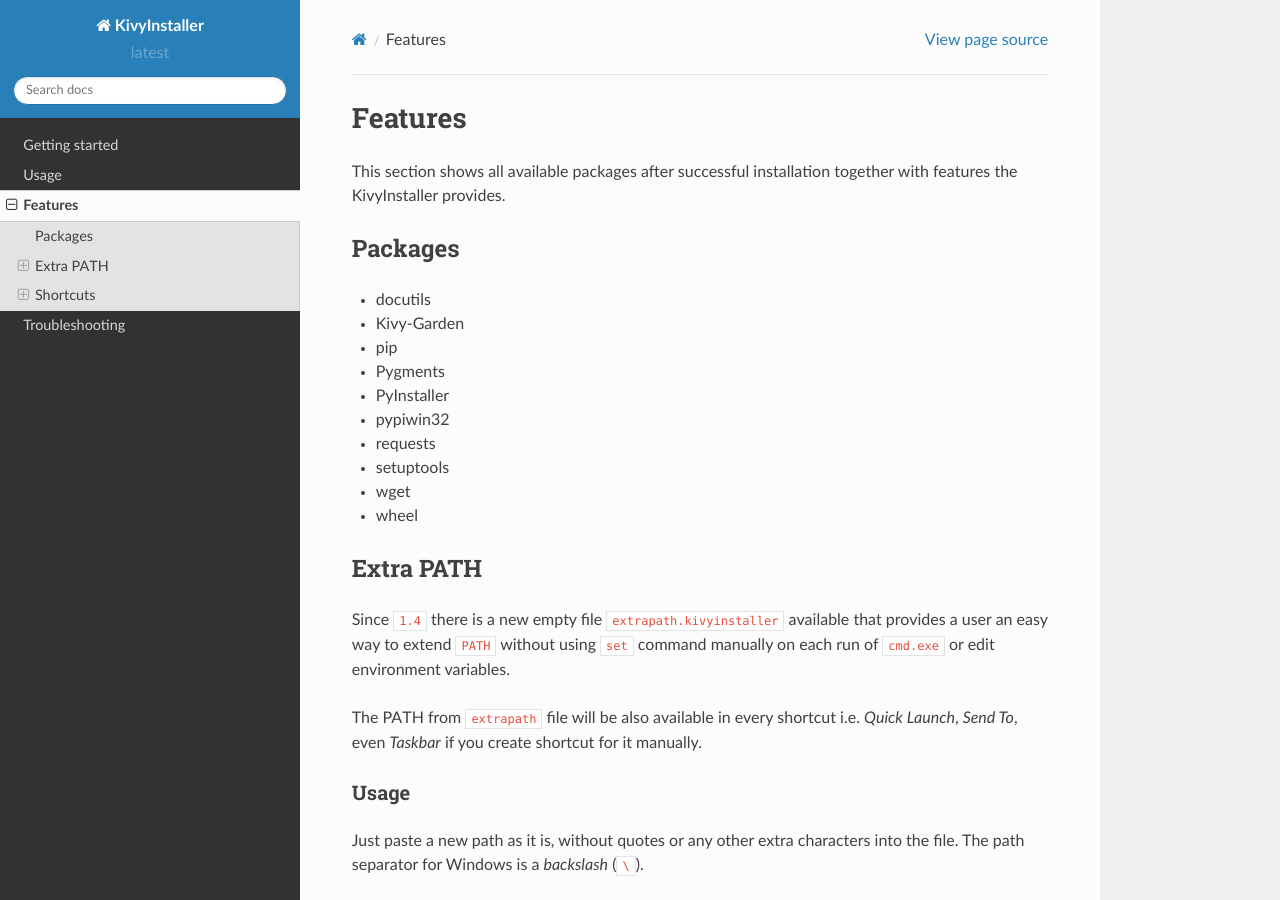
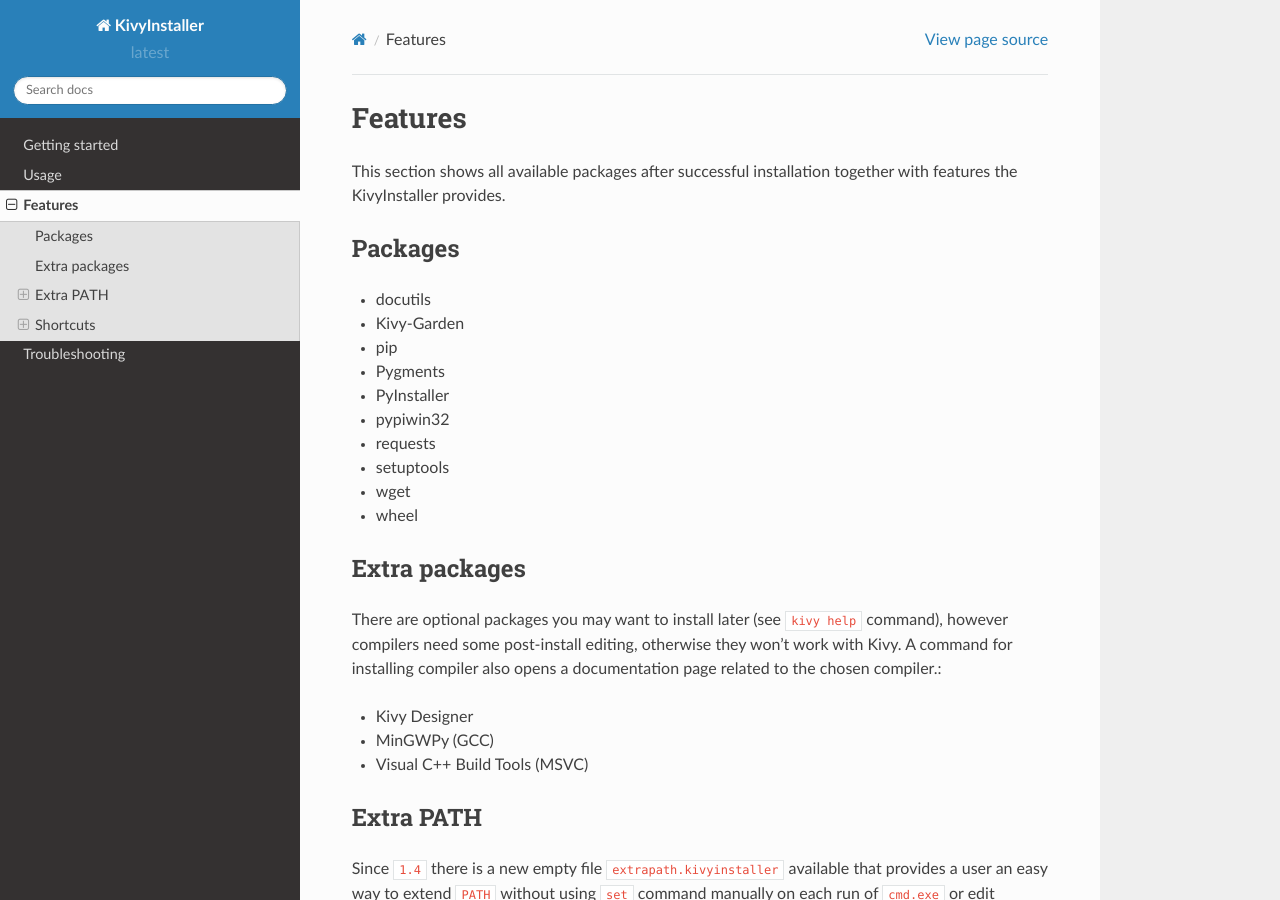
Before and after one commit to KeyWeeUsr/KivyInstaller, a Sphinx documentation site: the page built from docs/source/features.rst, in a window 1280 px wide and 900 px high. Built offline with Sphinx 7.4.7 and the Read the Docs theme 2.0.0, drawn with Linux system fonts in a browser that asks for light colours.

Commit message:
Version 2.2
Fixed overwriting of extrapath file after update, fixed versions in wheels (get from %master%), add options for downloading compilers, add kivy-designer download, remove update from 1.0, docs fixes.

```diff
--- a/docs/source/features.rst
+++ b/docs/source/features.rst
@@ -17,6 +17,18 @@
 - setuptools
 - wget
 - wheel
+
+Extra packages
+--------------
+
+There are optional packages you may want to install later (see ``kivy help``
+command), however compilers need some post-install editing, otherwise they
+won't work with Kivy. A command for installing compiler also opens
+a documentation page related to the chosen compiler.:
+
+- Kivy Designer
+- MinGWPy (GCC)
+- Visual C++ Build Tools (MSVC)
 
 Extra PATH
 ----------
--- a/docs/source/gettingstarted.rst
+++ b/docs/source/gettingstarted.rst
@@ -1,7 +1,11 @@
 Getting started
 ===============
 
-.. warning:: This batch isn't for compiling! (May change in future.)
+.. note::
+
+   This batch isn't by default meant for compiling, however it provides
+   commands to download one of GCC of MSVC tools that can be used for
+   compiling later.
 
 KivyInstaller works with ``pip`` and gets Kivy from ``.whl`` files. It supports
 32bit and 64bit Python versions, so you can easily download the one you need.
```
Also changed, not shown: docs/source/troubleshooting.rst (+0 -14 lines), 2 other files.
